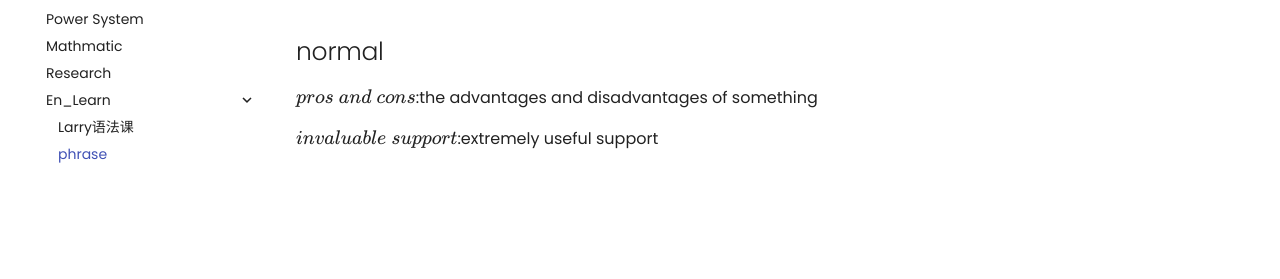
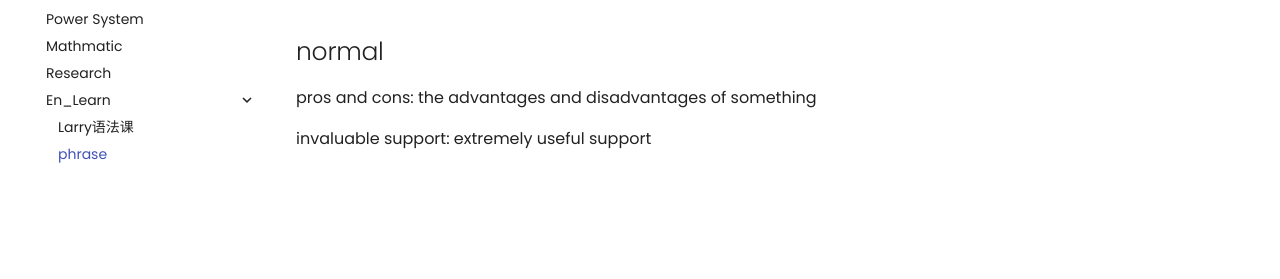
Before and after one commit to Pengyu-Jin/Pengyu-Jin.github.io, an MkDocs documentation site: the page built from docs/major/EN-learn/phrase.md, in a window 1280 px wide. Shown: the part 194-473 px from the top of the page. Built offline with MkDocs 1.6.1 and Material for MkDocs 9.7.7, drawn with Linux system fonts in a browser that asks for light colours.

Commit message:
style change 261

```diff
--- a/docs/major/EN-learn/phrase.md
+++ b/docs/major/EN-learn/phrase.md
@@ -1,4 +1,4 @@
 ## normal
-$pros \ and \ cons$:the advantages and disadvantages of something
+pros and cons: the advantages and disadvantages of something
 
-$invaluable \ support$:extremely useful support
+invaluable support: extremely useful support
```
